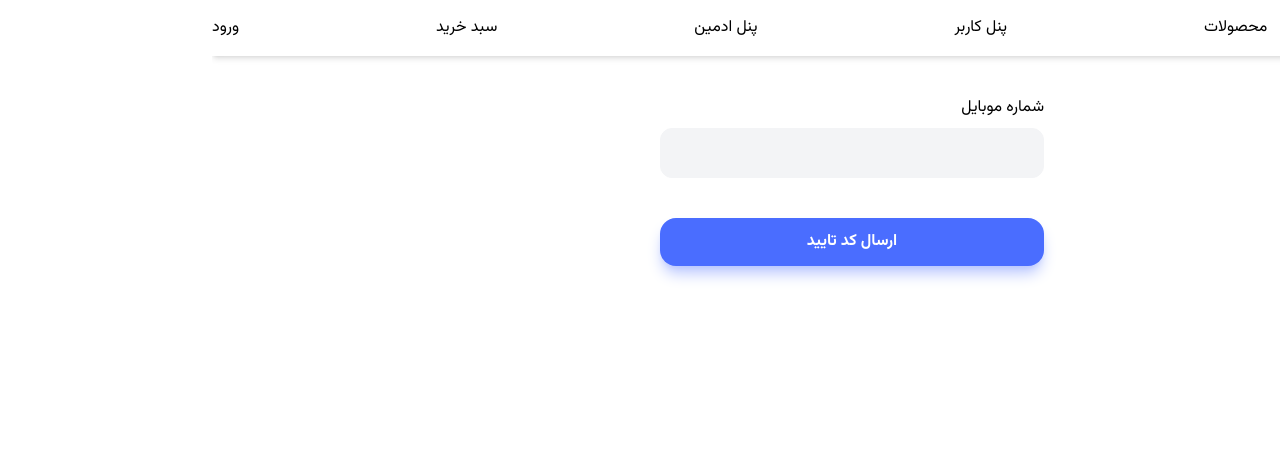
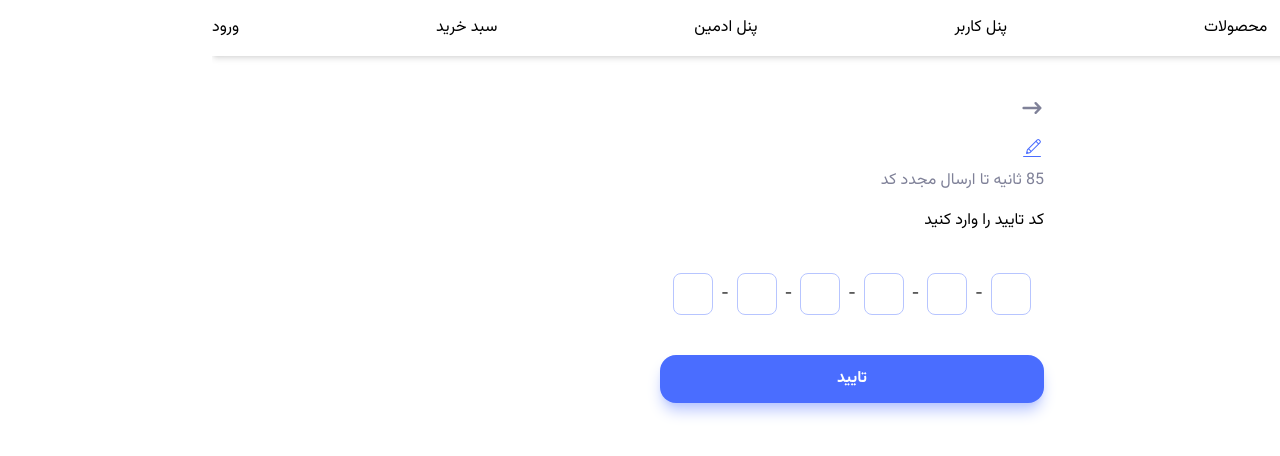
Before and after one commit to akramfakhraei/watch, a Next.js app: page /auth in a window 1280 px wide. Shown: the top 456 px of the page. Built offline with nearby package versions, Linux system fonts and the light colour scheme; no server answers.

Commit message:
edit page

```diff
--- a/src/app/auth/page.jsx
+++ b/src/app/auth/page.jsx
@@ -1,40 +1,95 @@
 "use client";
-import { useState } from "react";
+import { useEffect, useState } from "react";
 import SendOTPFrom from "./SendOTPFrom";
-import http from "@/services/httpService";
 import { toast } from "react-hot-toast";
 import { useMutation } from "@tanstack/react-query";
-import { getOtp } from "@/services/authServices";
+import { getOtp, checkOtp } from "@/services/authServices";
+import CheckOTPForm from "./CheckOTPForm";
+import { useRouter } from "next/navigation";
 
+const RESEND_TIME = 90;
 function AuthPage() {
-  const [phoneNumber, setPhoneNumber]=useState("");
-  const {data , error, isLoading , mutateAsync}=useMutation({mutationFn:getOtp});
+  const [phoneNumber, setPhoneNumber] = useState("09123214477");
+  const [otp, setOtp] = useState("");
+  const [step, setStep] = useState(2);
+  const [time, setTime] = useState(RESEND_TIME);
+  const router=useRouter();
+  const { data: otpResponse, error, isLoading, mutateAsync: mutateGetOtp } = useMutation({ mutationFn: getOtp });
   console.log(phoneNumber);
+  const { mutateAsync: mutateCheckOtp ,isLoading:isCheckingOtp} = useMutation({ mutationFn: checkOtp });
   const phoneNumberHandler = (e) => {
     setPhoneNumber(e.target.value);
   };
-  const sendOTPHandler= async(e)=>{
+  const sendOtpHandler = async (e) => {
     e.preventDefault();
     try {
-      const data =await mutateAsync({phoneNumber});
+      const data = await mutateGetOtp({ phoneNumber });
+      toast.success(data.message);
       console.log(data.data);
+      setStep(2);
+      setTime(RESEND_TIME);
+      setOtp("");
     } catch (error) {
-      toast.error(error.response?.data?.message);
-
+      toast.error(error?.response?.data?.message);
     }
   };
-  console.log({data, error,isLoading});
+  const checkOtpHandler = async (e) => {
+    e.preventDefault();
+    try {
+      const { message, user } = await mutateCheckOtp({ phoneNumber, otp });
+      toast.success(message);
+      if (user.isActive) {
+        router.push("/");
+      } else {
+        router.push("/complete-profile");
+      }
+    } catch (error) {
+      toast.error(error?.response?.data?.message);
+    }
+  };
+  useEffect(() => {
+    const timer = time > 0 && setInterval(() => setTime((t) => t - 1), 1000);
+    return () => {
+      if (timer) clearInterval(timer);
+    };
+  }, [time]);
+
+
+  const renderSteps = () => {
+    switch (step) {
+      case 1:
+        return (
+          <SendOTPFrom
+            phoneNumber={phoneNumber}
+            onChange={phoneNumberHandler}
+            onSubmit={sendOtpHandler}
+            isLoading={isLoading}
+          />
+        );
+      case 2:
+        return (
+          <CheckOTPForm
+            onBack={() => setStep((s) => s - 1)}
+            otp={otp}
+            setOtp={setOtp}
+            onSubmit={checkOtpHandler}
+            time={time}
+            onResendOtp={sendOtpHandler}
+            otpResponse={otpResponse}
+            isCheckingOtp={isCheckingOtp}
+          />
+        );
+      default:
+        return null;
+    }};
+
   return (
     <div className="flex justify-center">
       <div className="w-full sm:max-w-sm">
-        <SendOTPFrom
-        phoneNumber={phoneNumber}
-        onChange={phoneNumberHandler}
-        onSubmit={sendOTPHandler}
-        isLoading={isLoading}/>
+        {renderSteps()}
       </div>
     </div>
   );
 }
 
-export default AuthPage
+export default AuthPage;
```
